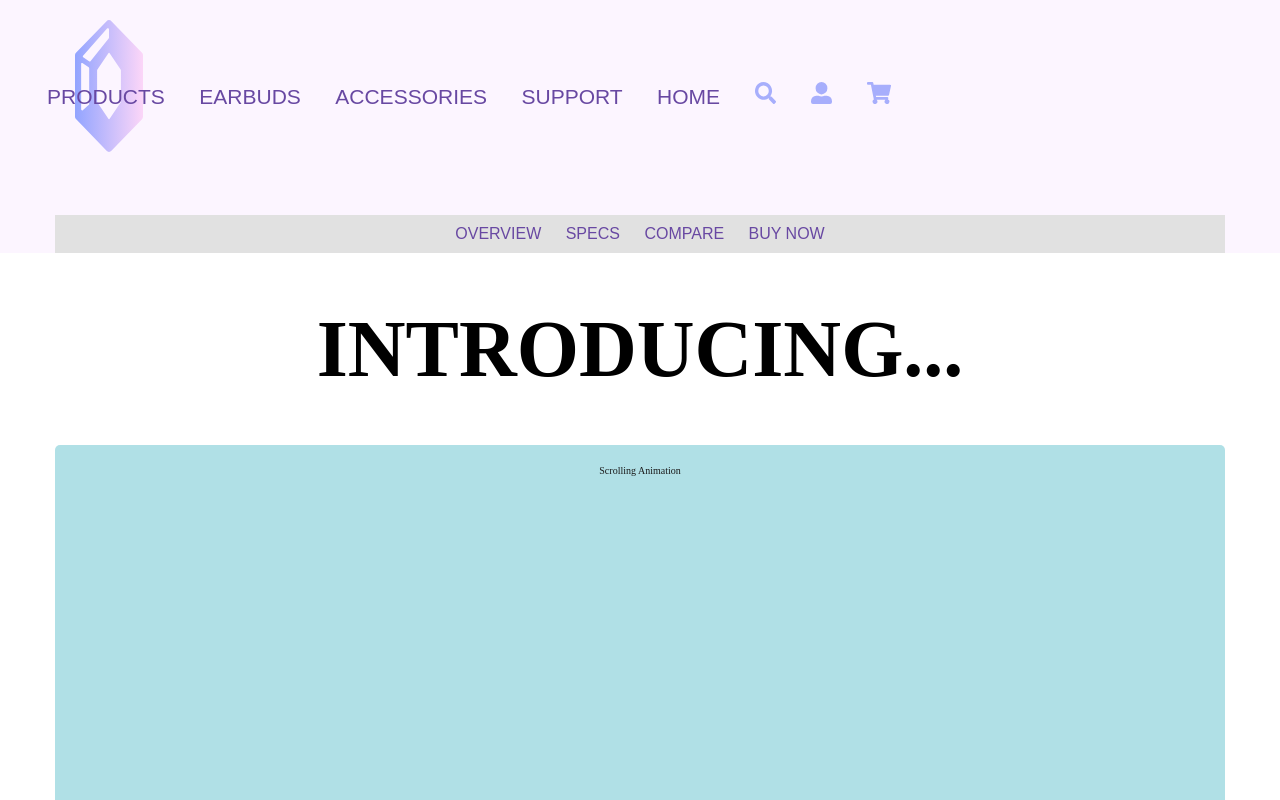
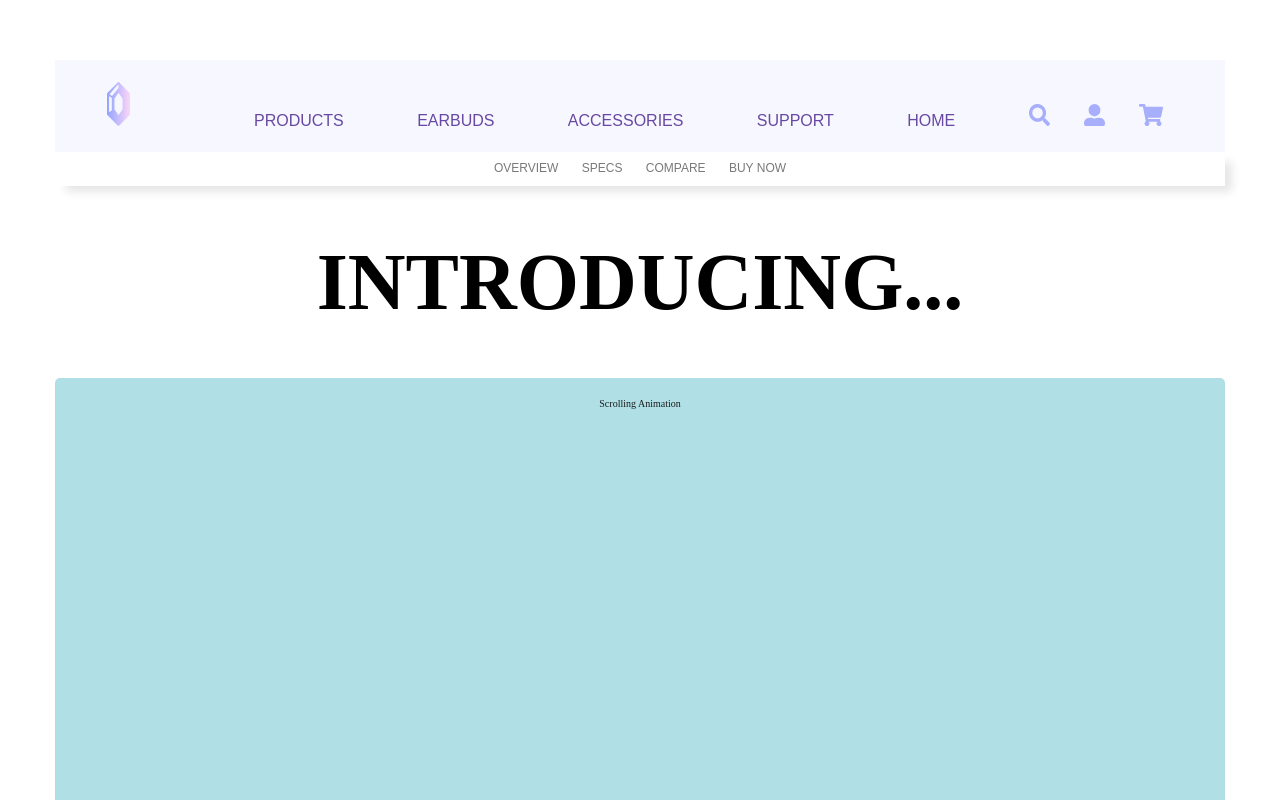
Before and after one commit to callidora-idsardi/idsardi_c_earbud_website, a plain HTML site: page index.html in a window 1280 px wide. Shown: the top 800 px of the page. Drawn offline with nearby package versions, Linux system fonts and the light colour scheme; some packages are replaced by stand-ins of ours; a script that the page names is missing; a web font is replaced by a local one.

Commit message:
fixed desktop nav

```diff
--- a/index.html
+++ b/index.html
@@ -18,18 +18,20 @@
     <h1 class="hidden">Crystal ClearBuds</h1>
     <div id="sticky">
         <header class="grid-con" id="main-header">
-            <div class= "logo col-start-1 col-end-3 m-col-start-1 m-col-end-3">
-                <img src="images/hotspot.svg" alt="Crystal ClearBuds Logo">
-            </div>
-            <div class="grid-con" id="menu">
+
+            <div class="col-start-1 l-col-start- l-col-end-13" id="menu">
                 <div id="burger-button">
                   <div id="bar1" class="bar"></div>
                   <div id="bar2" class="bar"></div>
                   <div id="bar3" class="bar"></div>
                 </div>
-                <nav class="col-span-full  burger-con" id="burger-con">
+                <div>
+                    <img class="mobile-logo" src="images/hotspot.svg" alt="Crystal ClearBuds">
+                   </div>
+                <nav class="col-span-full l-col-start-4 burger-con" id="burger-con">
                     <h2 class="hidden">Main Navigation</h2>
                   <ul class="burger-menu">
+                    <li><a href="index.html"><img class="desktop-logo" src="images/hotspot.svg" alt="Crystal ClearBuds"> </a></li>
                     <li><a href="#">PRODUCTS</a></li>
                     <li><a href="#">EARBUDS</a></li>
                     <li><a href="#">ACCESSORIES</a></li>
--- a/sass/abstracts/_mixins.scss
+++ b/sass/abstracts/_mixins.scss
@@ -1,7 +1,9 @@
 //Mixins
 
 
-
+@mixin box-shadow {
+      box-shadow: 9px 8px 10px -2px rgba(0,0,0,0.1);
+}
 
 
 //moving gradient
--- a/sass/base/_typography.scss
+++ b/sass/base/_typography.scss
@@ -18,7 +18,7 @@ p {
 
 ul li a {
     text-decoration: none;
-    color: rgb(104, 72, 162);
+    color: rgb(121, 121, 121);
     transition: all .4s ease;
 
     &:hover {
@@ -46,7 +46,7 @@ ul {
     }
 
     ul {
-        font-size: 1.6rem;
+        font-size: 1.2rem;
     }
 
 }
--- a/sass/components/_burger-menu.scss
+++ b/sass/components/_burger-menu.scss
@@ -7,9 +7,10 @@
  #burger-button {
    width: 45px;
    height: 40px;
-   margin: 30px 0 20px 20px;
    cursor: pointer;
+   margin-top: 40px;
  }
+
  .transform .bar {
    background-color: white;
 }
@@ -36,6 +37,7 @@
 
    ul {
       padding: 22px;
+
    }
 
    ul li a {
@@ -43,12 +45,15 @@
       font-size: 16px;
       margin-right: 10px;
    }
+
  }
 
- .burger-bg, #menu {
-   top: 0;
-   left:0;
-   position: absolute;
+
+
+ .burger-bg {
+  top: 0;
+  left:0;
+  position: absolute;
  }
 
  .burger-bg {
@@ -57,7 +62,7 @@
    height: 0;
    @include a.moving-gradient;
    border-radius: 50%;
-   transition: 1s ease;
+   transition: .6s ease;
  }
 
  .transform {
@@ -77,12 +82,26 @@
 
  }
 
- .transform #bar3 {
-   transform: translateY(-4px) rotateZ(20deg)scale(1,1.5);
- }
 
  .transform-bg {
    width: 420px;
    height: 460px;
    transform: translate(-40%,-30%);
  }
+
+ @media screen and (min-width: 768px) {
+
+  .burger-con {
+  ul li {
+    margin: 20px;
+   }
+  }
+
+  .transform-bg {
+    width: 720px;
+    height: 760px;
+    transform: translate(-40%,-30%);
+  }
+
+
+}
--- a/sass/components/_header.scss
+++ b/sass/components/_header.scss
@@ -1,19 +1,23 @@
 @use '../abstracts' as a;
 
-#sticky {
-   background-color: #fcf5ff;
+.mobile-logo {
+   position: absolute;
+   width: 10%;
+   right: 3em;
+  top: 5px;
+
 }
 
-.logo {
-   width: 20%;
-   margin: 20px;
+.desktop-logo {
+   display: none;
 }
+
 
 .nav-con  {
 
+
    ul {
       padding: 0;
-      margin: 0;
    }
 
    ul li a {
@@ -26,12 +30,11 @@
  }
 
 #sub-nav-con {
-
-   background-color: rgb(225, 225, 225);
+   background-color: white;
    padding: 10px;
     @include a.flex-center;
+    @include a.box-shadow;
     font-size: 1.2rem;
-    margin-top: 40px;
 
     ul li {
       display: inline;
@@ -41,26 +44,24 @@
  }
 
  .mobile-nav-icons {
-   @include a.flex-center;
+   margin-top: 20px;
+
    width: 200px;
 
    img {
       transition: all .4s ease;
+
+      &:hover {
+         opacity: 50%;
+      }
    }
-   img:hover {
-      opacity: 50%;
-   }
-}
+
+ }
 
 
 /* Tablet Size */
 
     @media screen and (min-width: 768px) {
-
-      .logo {
-         width: 40%;
-         margin: 20px;
-      }
 
       #sub-nav-con {
          font-size: 1.6rem;
@@ -71,15 +72,30 @@
 
 @media screen and (min-width: 1200px) {
 
+   .mobile-logo {
+      display: none;
+   }
+
+   .mobile-nav-icons {
+      margin-top: 0;
+   }
+
+   .desktop-logo {
+      width: 2%;
+      display:inline;
+      margin-right: 50px;
+   }
 
 
   #burger-con {
    @include a.flex-center;
    margin-top: 60px;
+   text-align: center;
+   background-color: #eff0ff8f;
 
   ul li a {
       display: inline;
-      font-size: 2.1rem;
+      font-size: 1.6rem;
       padding: 10px;
       text-decoration: none;
       color: rgb(104, 72, 162);
@@ -91,7 +107,7 @@
 
    }
 
-   ul li, #burger-con ul li:first-child {
+   ul li, &:first-child {
       border: none;
       display: inline;
 
@@ -109,4 +125,5 @@
    display: none;
 }
 
+
 }
```
Also changed, not shown: css/main.css, 1 other file.
